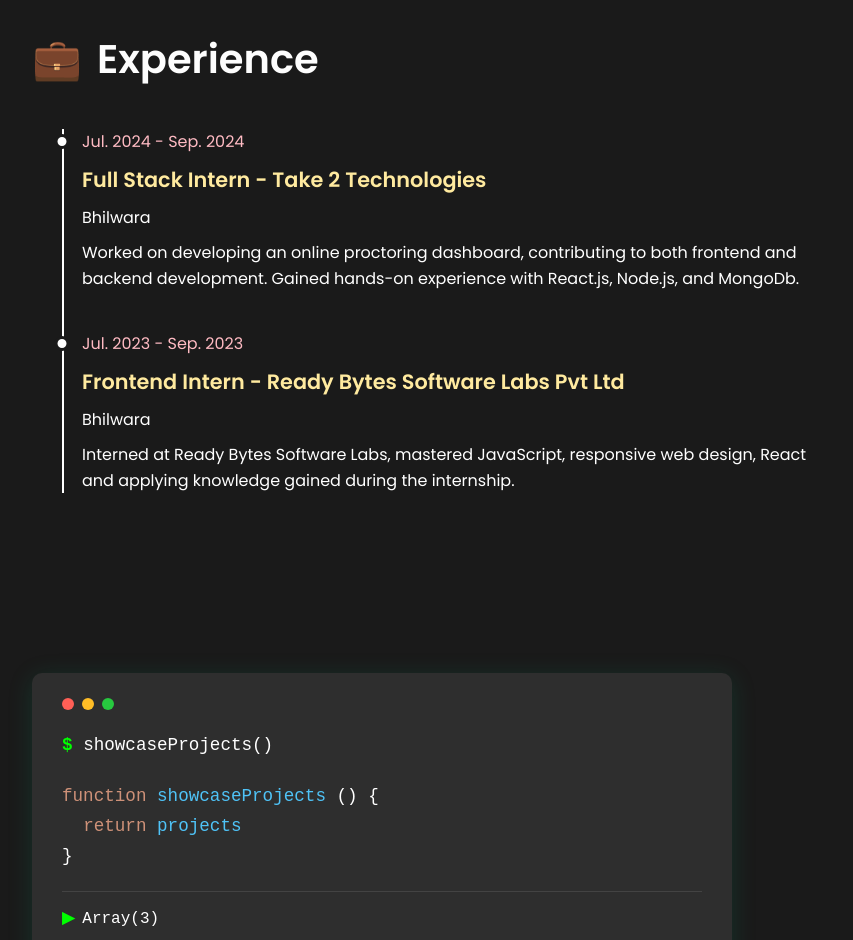
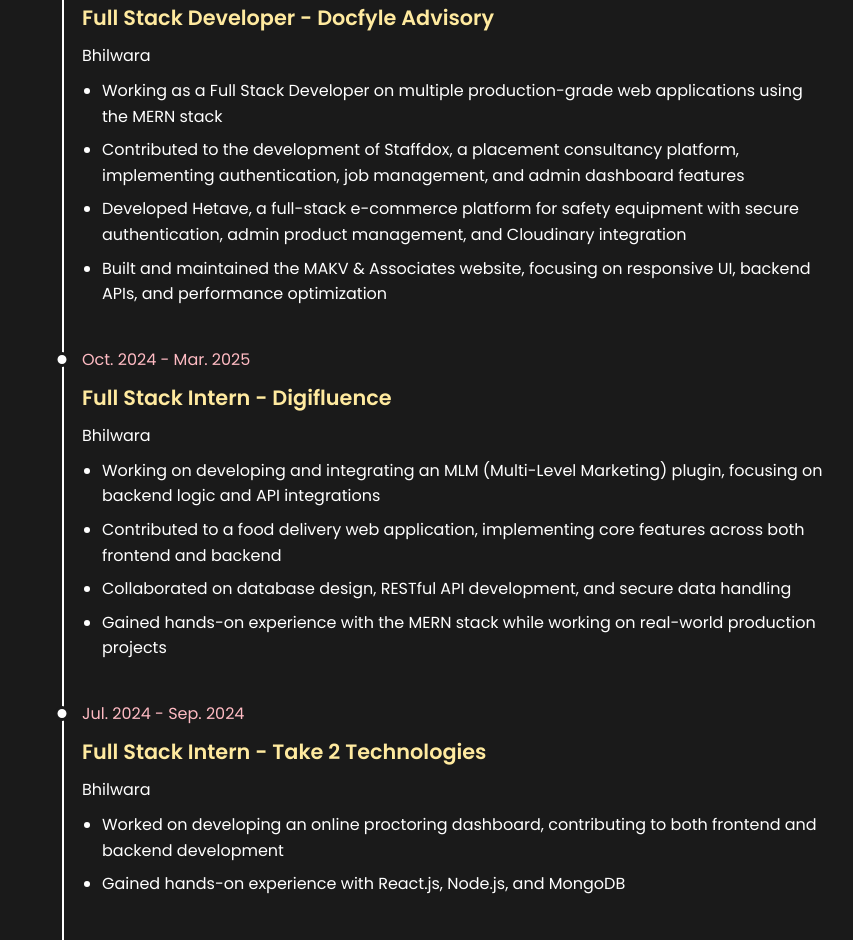
Before and after one commit to aniiiap/Ap_Portfolio, a React (Create React App) app: page / in a window 1280 px wide. Shown: the part 2340-3280 px from the top of the page, without its empty margins (48-901 px from the left). Built offline with nearby package versions, Linux system fonts and the light colour scheme.

Commit message:
Refactor: update portfolio layout and enhance contact section

```diff
--- a/src/App.js
+++ b/src/App.js
@@ -33,13 +33,13 @@
             <Header onBulbClick={toggleTheme} />
             <MainSection />
             <About />
+            <Education />
+            <Experience />
             <Skills />
-            <Experience />
             <Portfolio />
             <Contact />
             <Hireme />
-            <Education />
-            <Languages />
+            {/* <Languages /> */}
             <Footer />
         </div>
     );
--- a/src/components/Contact.css
+++ b/src/components/Contact.css
@@ -73,6 +73,47 @@
     font-size: 2rem;
     font-weight: 500;
     margin-top: 30px;
+    margin-bottom: 30px;
+}
+
+.contact-button {
+    display: inline-block;
+    padding: 15px 40px;
+    border-radius: 8px;
+    font-size: 18px;
+    font-weight: 500;
+    cursor: pointer;
+    transition: all 0.3s ease;
+    border: none;
+    text-decoration: none;
+    min-width: 140px;
+    margin-top: 20px;
+}
+
+.contact-container.dark .contact-button {
+    background-color: #4fc3f7;
+    color: #1a1a1a;
+    box-shadow: 0 4px 14px rgba(79, 195, 247, 0.3);
+}
+
+.contact-container.light .contact-button {
+    background-color: #6366f1;
+    color: #ffffff;
+    box-shadow: 0 4px 14px rgba(99, 102, 241, 0.3);
+}
+
+.contact-button:hover {
+    transform: translateY(-2px);
+}
+
+.contact-container.dark .contact-button:hover {
+    background-color: #29b6f6;
+    box-shadow: 0 6px 20px rgba(79, 195, 247, 0.4);
+}
+
+.contact-container.light .contact-button:hover {
+    background-color: #4f46e5;
+    box-shadow: 0 6px 20px rgba(99, 102, 241, 0.4);
 }
 
 @media (max-width: 1024px) {
@@ -108,6 +149,11 @@
     .contact-action {
         font-size: 1.5rem;
     }
+
+    .contact-button {
+        padding: 12px 30px;
+        font-size: 16px;
+    }
 }
 
 @media (max-width: 480px) {
@@ -132,4 +178,10 @@
     .contact-action {
         font-size: 1.2rem;
     }
+
+    .contact-button {
+        padding: 12px 25px;
+        font-size: 16px;
+        min-width: 120px;
+    }
 }
--- a/src/components/Contact.js
+++ b/src/components/Contact.js
@@ -19,10 +19,15 @@
                 <h1 className="contact-role">
                     <span className="code-brace">{'{'}</span>{' '}
                     <span className="code-text">Software Developer</span>{' '}
-                    <span className="code-parentheses">(Mobile & App)</span>{' '}
+                    <span className="code-parentheses">(Web App)</span>{' '}
                     <span className="code-brace">{'}'}</span>
                 </h1>
-                <h2 className="contact-action">Then Contact Me</h2>
+                <a
+                    href="mailto:anishapatni912@gmail.com"
+                    className="contact-button"
+                >
+                    Contact Me
+                </a>
             </div>
         </div>
     );
--- a/src/components/Experience.css
+++ b/src/components/Experience.css
@@ -136,6 +136,16 @@
     margin: 0 0 15px 0;
     font-weight: 400;
     line-height: 1.6;
+    list-style-type: disc;
+    padding-left: 20px;
+}
+
+.timeline-description li {
+    margin-bottom: 8px;
+}
+
+.timeline-description li:last-child {
+    margin-bottom: 0;
 }
 
 .experience-section.light .timeline-description {
--- a/src/components/Experience.js
+++ b/src/components/Experience.js
@@ -22,14 +22,40 @@
           </div>
       <div className="timeline">
         <div className="timeline-item">
+          <span className="timeline-date">Sep. 2024 - Present</span>
+          <div className="timeline-content">
+            <h3 className="timeline-title">Full Stack Developer - Docfyle Advisory</h3>
+            <p className="timeline-location">Bhilwara</p>
+            <ul className="timeline-description">
+              <li>Working as a Full Stack Developer on multiple production-grade web applications using the MERN stack</li>
+              <li>Contributed to the development of Staffdox, a placement consultancy platform, implementing authentication, job management, and admin dashboard features</li>
+              <li>Developed Hetave, a full-stack e-commerce platform for safety equipment with secure authentication, admin product management, and Cloudinary integration</li>
+              <li>Built and maintained the MAKV & Associates website, focusing on responsive UI, backend APIs, and performance optimization</li>
+            </ul>
+          </div>
+        </div>
+        <div className="timeline-item">
+          <span className="timeline-date">Oct. 2024 - Mar. 2025</span>
+          <div className="timeline-content">
+            <h3 className="timeline-title">Full Stack Intern - Digifluence</h3>
+            <p className="timeline-location">Bhilwara</p>
+            <ul className="timeline-description">
+              <li>Working on developing and integrating an MLM (Multi-Level Marketing) plugin, focusing on backend logic and API integrations</li>
+              <li>Contributed to a food delivery web application, implementing core features across both frontend and backend</li>
+              <li>Collaborated on database design, RESTful API development, and secure data handling</li>
+              <li>Gained hands-on experience with the MERN stack while working on real-world production projects</li>
+            </ul>
+          </div>
+        </div>
+        <div className="timeline-item">
           <span className="timeline-date">Jul. 2024 - Sep. 2024</span>
           <div className="timeline-content">
             <h3 className="timeline-title">Full Stack Intern - Take 2 Technologies</h3>
             <p className="timeline-location">Bhilwara</p>
-            <p className="timeline-description">
-              Worked on developing an online proctoring dashboard, contributing to both frontend and backend development.
-              Gained hands-on experience with React.js, Node.js, and MongoDb.
-            </p>
+            <ul className="timeline-description">
+              <li>Worked on developing an online proctoring dashboard, contributing to both frontend and backend development</li>
+              <li>Gained hands-on experience with React.js, Node.js, and MongoDB</li>
+            </ul>
           </div>
         </div>
         <div className="timeline-item">
@@ -37,10 +63,10 @@
           <div className="timeline-content">
             <h3 className="timeline-title">Frontend Intern - Ready Bytes Software Labs Pvt Ltd</h3>
             <p className="timeline-location">Bhilwara</p>
-            <p className="timeline-description">
-              Interned at Ready Bytes Software Labs, mastered JavaScript, responsive web design, React and applying knowledge
-              gained during the internship.
-            </p>
+            <ul className="timeline-description">
+              <li>Interned at Ready Bytes Software Labs, mastered JavaScript, responsive web design, and React</li>
+              <li>Applied knowledge gained during the internship to real-world projects</li>
+            </ul>
           </div>
         </div>
       </div>
--- a/src/components/Hireme.js
+++ b/src/components/Hireme.js
@@ -45,7 +45,6 @@
 
                     <div className="hireme-intro">
                         <p>Welcome to my portfolio I'm Anisha Patni, a passionate Web Developer dedicated to crafting impact experiences and solutions.</p>
-                        <button className="learn-more-btn">Learn More</button>
                     </div>
 
                     <div className="experience-accordion">
--- a/src/components/Portfolio.js
+++ b/src/components/Portfolio.js
@@ -7,6 +7,7 @@
 import projectImage1 from '../projects/ccdb911aae3789ac3d3d32b5f26d50a2ba43d893.png';
 import projectImage2 from '../projects/image.png';
 import projectImage3 from '../projects/Screenshot 2025-12-17 224450.png';
+import projectImage4 from '../projects/Screenshot 2026-01-11 163034.png';
 
 function Portfolio() {
     const { isDarkMode } = useTheme();
@@ -50,6 +51,15 @@
             liveDemo: "https://www.makv.in/",
             codeLink: "https://github.com/aniiiap/Makv_web",
             image: projectImage3
+        },
+        {
+            id: 4,
+            title: "Hetave Enterprises",
+            description: " Developed a full-stack e-commerce platform for safety equipment with category-based product browsing and filtering.",
+            technologies: ["React", "Node.js", "MongoDB", "Express.js", "Tailwind CSS"],
+            liveDemo: "https://www.hetave.co.in/",
+            codeLink: "https://github.com/aniiiap/Hetave_web",
+            image: projectImage4
         }
     ];
 
```
Also changed, not shown: src/projects/Screenshot 2026-01-11 163034.png (added).
